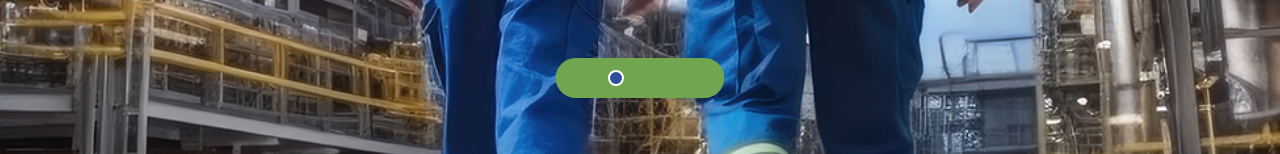
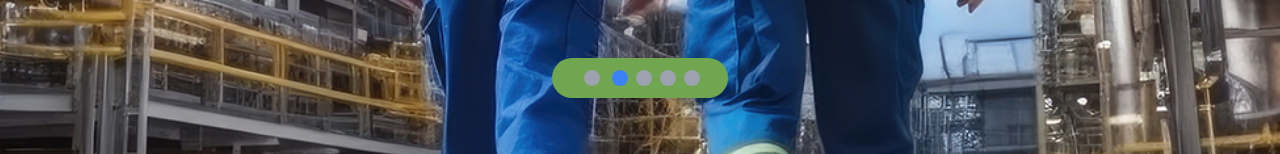
Before and after one commit to JaiminBrahmbhatt/meekaeng, a Next.js app: page / in a window 1280 px wide. Shown: the part 798-952 px from the top of the page. Built offline with nearby package versions, Linux system fonts and the light colour scheme.

Commit message:
Update Hero.jsx

```diff
--- a/components/Hero.jsx
+++ b/components/Hero.jsx
@@ -47,8 +47,8 @@ const Hero = () => {
             <button
               key={index}
               onClick={() => goToSlide(index)}
-              className={`w-4 h-4 rounded-full border-2 ${
-                index === currentSlide ? 'bg-primary border-white' : 'bg-white/50 border-transparent'
+              className={`w-4 h-4 rounded-full mx-1 ${
+                index === currentSlide ? 'bg-blue-500' : 'bg-gray-400'
               }`}
               aria-label={`Go to slide ${index + 1}`}
             />
```
